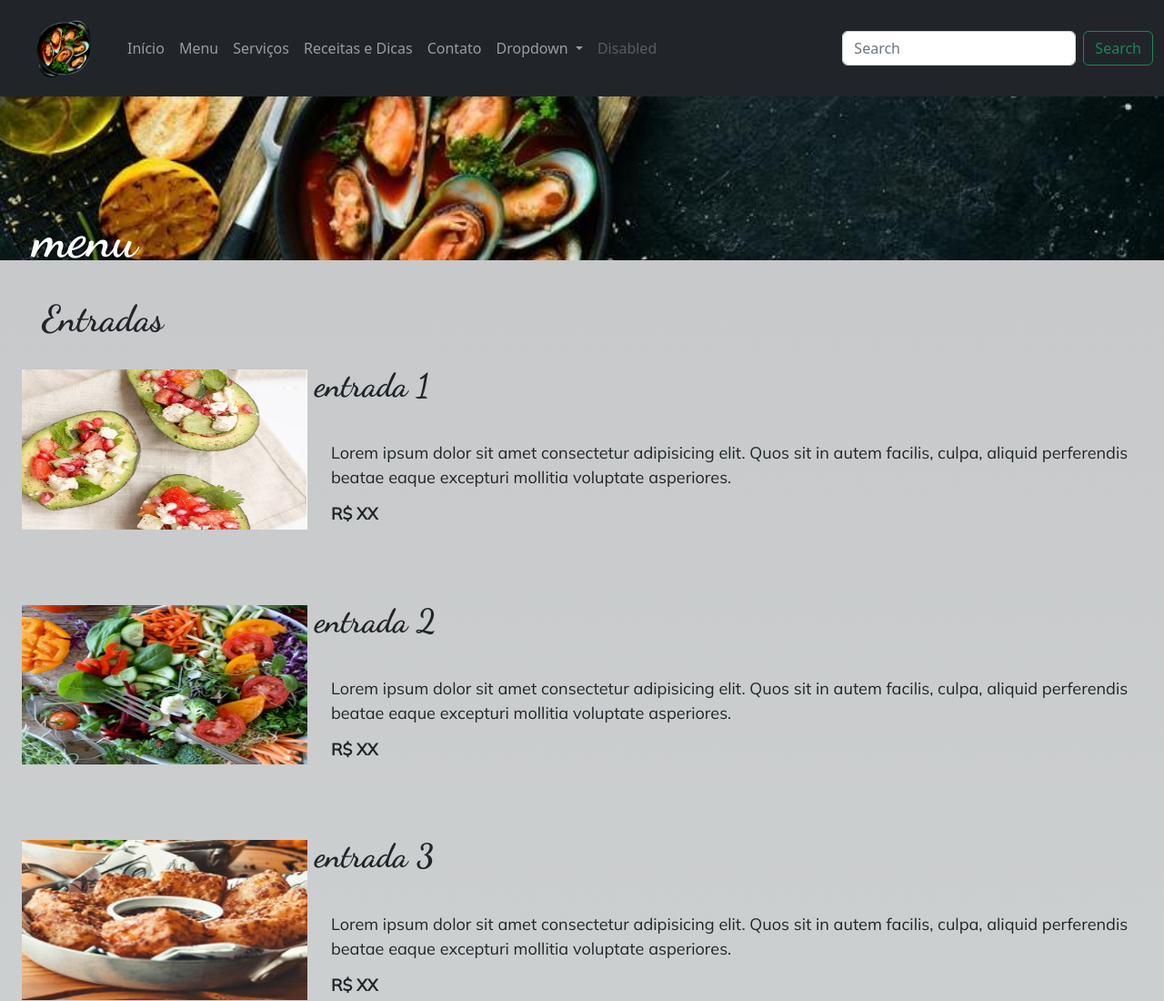
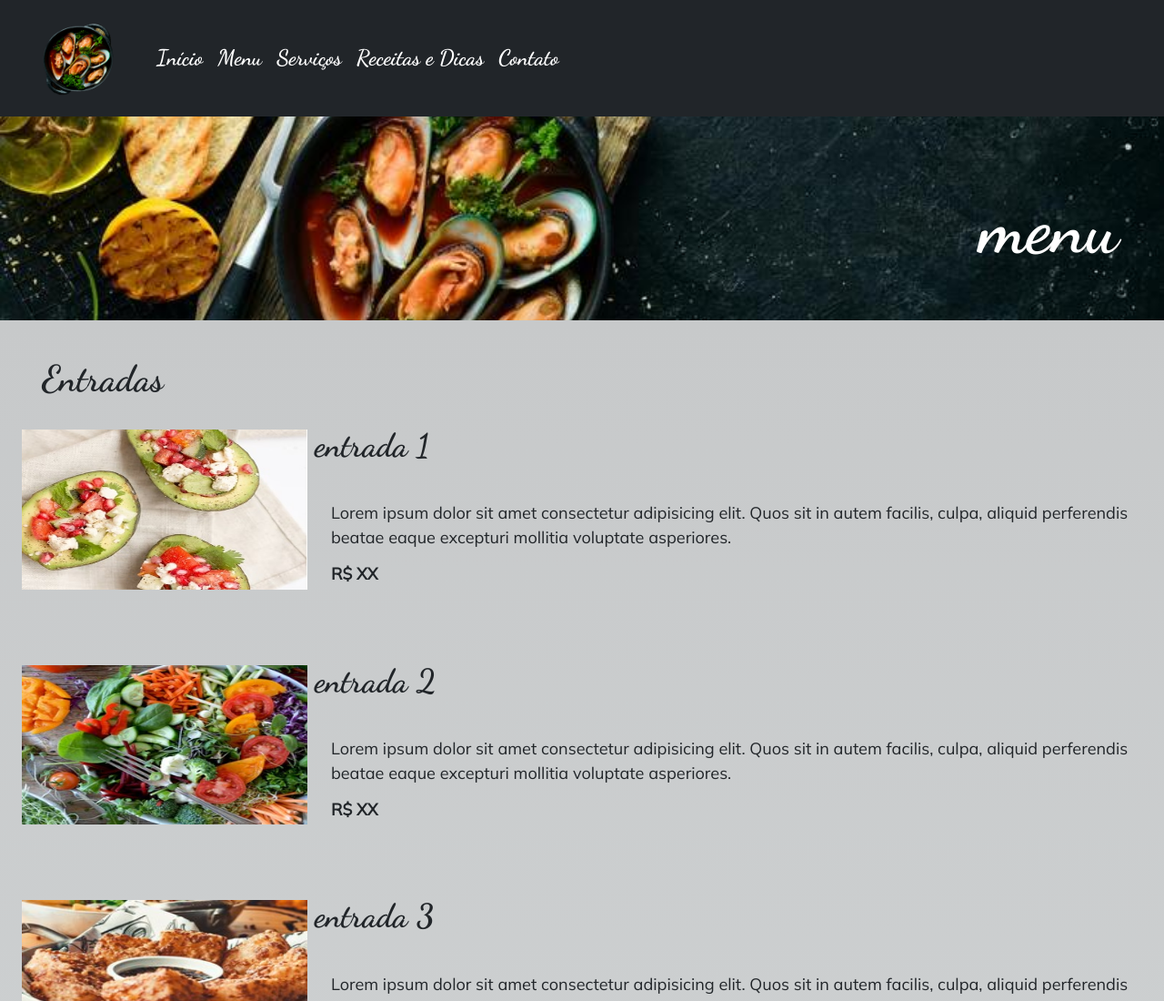
Before and after one commit to crisCintia/site-restaurante, a plain HTML site: page paginas/menu.html in a window 1280 px wide. Shown: the top 1100 px of the page at 91% size. Drawn offline with nearby package versions, Linux system fonts and the light colour scheme.

Commit message:
ajuste do menu e adicao de favicon

```diff
--- a/index.html
+++ b/index.html
@@ -6,36 +6,40 @@
   <meta http-equiv="X-UA-Compatible" content="IE=edge">
   <meta name="viewport" content="width=device-width, initial-scale=1.0">
   <!-- CSS only -->
-    <link href="https://cdn.jsdelivr.net/npm/bootstrap@5.2.2/dist/css/bootstrap.min.css" rel="stylesheet" integrity="sha384-Zenh87qX5JnK2Jl0vWa8Ck2rdkQ2Bzep5IDxbcnCeuOxjzrPF/et3URy9Bv1WTRi" crossorigin="anonymous">
+  <link href="https://cdn.jsdelivr.net/npm/bootstrap@5.2.2/dist/css/bootstrap.min.css" rel="stylesheet"
+    integrity="sha384-Zenh87qX5JnK2Jl0vWa8Ck2rdkQ2Bzep5IDxbcnCeuOxjzrPF/et3URy9Bv1WTRi" crossorigin="anonymous">
   <title>Início | Restaurante aZeiTe</title>
   <link rel="stylesheet" href="./styles/index.css">
+  <link rel="icon" href="/img/logo2.png">
 </head>
 
 <body class="grade">
   <nav class="navbar navbar-expand-md navbar-dark bg-dark">
     <div class="container-fluid">
-              <a href="index.html"><img class="menu__image" src="/img/logo2.png"></a>
-              <button class="navbar-toggler primary" type="button" data-bs-toggle="collapse" data-bs-target="#navbarSupportedContent" aria-controls="navbarSupportedContent" aria-expanded="false" aria-label="Toggle navigation">
+      <a href="/index.html"><img class="menu__image" src="/img/logo2.png"></a>
+      <button class="navbar-toggler primary" type="button" data-bs-toggle="collapse"
+        data-bs-target="#navbarSupportedContent" aria-controls="navbarSupportedContent" aria-expanded="false"
+        aria-label="Toggle navigation">
         <span class="navbar-toggler-icon"></span>
       </button>
       <div class="collapse navbar-collapse" id="navbarSupportedContent">
         <ul class="navbar-nav me-auto mb-2 mb-lg-0">
           <li class="nav-item">
-                    <a class="nav-link " aria-current="page" href="/index.html"">Início</a>
+            <a class="nav-link menu__item" aria-current="page" href="/index.html">Início</a>
+                  </li>
+                  <li class=" nav-item">
+              <a class="nav-link menu__item" href="/paginas/menu.html">Menu</a>
           </li>
           <li class="nav-item">
-                    <a class="nav-link" href="/paginas/menu.html">Menu</a>
+            <a class="nav-link menu__item" href="/paginas/servicos.html">Serviços</a>
           </li>
           <li class="nav-item">
-                    <a class="nav-link" href="/paginas/servicos.html">Serviços</a>
+            <a class="nav-link menu__item" href="/paginas/dicas.html">Receitas e Dicas</a>
           </li>
           <li class="nav-item">
-                    <a class="nav-link" href="/paginas/dicas.html">Receitas e Dicas</a>
+            <a class="nav-link menu__item" href="/paginas/contato.html">Contato</a>
           </li>
-                  <li class="nav-item">
-                    <a class="nav-link" href="/paginas/contato.html">Contato</a>
-                  </li>
-                  <li class="nav-item dropdown">
+          <!--<li class="nav-item dropdown">
                     <a class="nav-link dropdown-toggle" href="#" role="button" data-bs-toggle="dropdown" aria-expanded="false">
                       Dropdown
                     </a>
@@ -53,7 +57,7 @@
                 <form class="d-flex" role="search">
                   <input class="form-control me-2" type="search" placeholder="Search" aria-label="Search">
                   <button class="btn btn-outline-success" type="submit">Search</button>
-                </form>
+                </form>-->
       </div>
     </div>
   </nav>
@@ -76,18 +80,12 @@
     <div class="pratos">
       <h3>Principais Pratos</h3>
       <section class="grade__pratos">
-                    <a href="./paginas/menu.html"><img class="img-fluid"
-                            src="./img/pratos/prato1.jpg" /></a>
-                    <a href="./paginas/menu.html"><img class="img-fluid"
-                            src="./img/pratos/prato5.jpg" /></a>
-                    <a href="./paginas/menu.html"><img class="img-fluid"
-                            src="./img/pratos/prato6.jpg" /></a>
-                    <a href="./paginas/menu.html"><img class="img-fluid"
-                            src="./img/pratos/prato9.jpg" /></a>
-                    <a href="./paginas/menu.html"><img class="img-fluid"
-                            src="./img/pratos/prato11.jpg" /></a>
-                    <a href="./paginas/menu.html"><img class="img-fluid"
-                            src="./img/pratos/prato12.jpg" /></a>
+        <a href="./paginas/menu.html"><img class="img-fluid" src="./img/pratos/prato1.jpg" /></a>
+        <a href="./paginas/menu.html"><img class="img-fluid" src="./img/pratos/prato5.jpg" /></a>
+        <a href="./paginas/menu.html"><img class="img-fluid" src="./img/pratos/prato6.jpg" /></a>
+        <a href="./paginas/menu.html"><img class="img-fluid" src="./img/pratos/prato9.jpg" /></a>
+        <a href="./paginas/menu.html"><img class="img-fluid" src="./img/pratos/prato11.jpg" /></a>
+        <a href="./paginas/menu.html"><img class="img-fluid" src="./img/pratos/prato12.jpg" /></a>
       </section>
     </div>
   </main>
@@ -96,15 +94,13 @@
     <div class="grade__mapa">
       <iframe class="maps"
         src="https://www.google.com/maps/embed?pb=!1m18!1m12!1m3!1d467692.04890389077!2d-46.87550004125816!3d-23.681531439331838!2m3!1f0!2f0!3f0!3m2!1i1024!2i768!4f13.1!3m3!1m2!1s0x94ce448183a461d1%3A0x9ba94b08ff335bae!2zU8OjbyBQYXVsbywgU1A!5e0!3m2!1spt-BR!2sbr!4v1665684922135!5m2!1spt-BR!2sbr"
-                    style="border:0;" allowfullscreen="" loading="lazy"
-                    referrerpolicy="no-referrer-when-downgrade"></iframe>
+        style="border:0;" allowfullscreen="" loading="lazy" referrerpolicy="no-referrer-when-downgrade"></iframe>
       <div class="grade__endereco">
         <p class="endereco__nome">Endereço: Rua Assim Assado, nº 100</p>
         <p class="endereco__nome">Bairro: blah blah</p>
         <p class="endereco__nome">São Paulo - SP</p>
         <p class="endereco__nome">Tel.: (11) 8888-7777</p>
-                    <p class="link__reserva">Entre em contato conosco e faça a sua <a
-                            href="./paginas/contato.html">Reserva!</a></p>
+        <p class="link__reserva">Entre em contato conosco e faça a sua <a href="./paginas/contato.html">Reserva!</a></p>
       </div>
     </div>
   </address>
@@ -118,7 +114,9 @@
     </div>
   </footer>
   <!-- JavaScript Bundle with Popper -->
-    <script src="https://cdn.jsdelivr.net/npm/bootstrap@5.2.2/dist/js/bootstrap.bundle.min.js" integrity="sha384-OERcA2EqjJCMA+/3y+gxIOqMEjwtxJY7qPCqsdltbNJuaOe923+mo//f6V8Qbsw3" crossorigin="anonymous"></script>
+  <script src="https://cdn.jsdelivr.net/npm/bootstrap@5.2.2/dist/js/bootstrap.bundle.min.js"
+    integrity="sha384-OERcA2EqjJCMA+/3y+gxIOqMEjwtxJY7qPCqsdltbNJuaOe923+mo//f6V8Qbsw3"
+    crossorigin="anonymous"></script>
 </body>
 
 </html>
--- a/paginas/menu.html
+++ b/paginas/menu.html
@@ -10,34 +10,36 @@
         integrity="sha384-Zenh87qX5JnK2Jl0vWa8Ck2rdkQ2Bzep5IDxbcnCeuOxjzrPF/et3URy9Bv1WTRi" crossorigin="anonymous">
     <title>Menu | Site Restaurante</title>
     <link rel="stylesheet" href="../styles/menu.css" />
+    <link rel="icon" href="/img/logo2.png">
 </head>
 
 <body class="grade">
-    <div class="container-fluid p-0">
     <nav class="navbar navbar-expand-md navbar-dark bg-dark">
         <div class="container-fluid">
-              <a href="index.html"><img class="menu__image" src="/img/logo2.png"></a>
-              <button class="navbar-toggler primary" type="button" data-bs-toggle="collapse" data-bs-target="#navbarSupportedContent" aria-controls="navbarSupportedContent" aria-expanded="false" aria-label="Toggle navigation">
+            <a href="/index.html"><img class="menu__image" src="/img/logo2.png"></a>
+            <button class="navbar-toggler primary" type="button" data-bs-toggle="collapse"
+                data-bs-target="#navbarSupportedContent" aria-controls="navbarSupportedContent" aria-expanded="false"
+                aria-label="Toggle navigation">
                 <span class="navbar-toggler-icon"></span>
             </button>
             <div class="collapse navbar-collapse" id="navbarSupportedContent">
                 <ul class="navbar-nav me-auto mb-2 mb-lg-0">
                     <li class="nav-item">
-                    <a class="nav-link " aria-current="page" href="/index.html"">Início</a>
+                        <a class="nav-link menu__item" aria-current="page" href="/index.html">Início</a>
                     </li>
                     <li class="nav-item">
-                    <a class="nav-link" href="/paginas/menu.html">Menu</a>
+                        <a class="nav-link menu__item" href="/paginas/menu.html">Menu</a>
                     </li>
                     <li class="nav-item">
-                    <a class="nav-link" href="/paginas/servicos.html">Serviços</a>
+                        <a class="nav-link menu__item" href="/paginas/servicos.html">Serviços</a>
                     </li>
                     <li class="nav-item">
-                    <a class="nav-link" href="/paginas/dicas.html">Receitas e Dicas</a>
+                        <a class="nav-link menu__item" href="/paginas/dicas.html">Receitas e Dicas</a>
                     </li>
                     <li class="nav-item">
-                    <a class="nav-link" href="/paginas/contato.html">Contato</a>
+                        <a class="nav-link menu__item" href="/paginas/contato.html">Contato</a>
                     </li>
-                  <li class="nav-item dropdown">
+                    <!--<li class="nav-item dropdown">
                     <a class="nav-link dropdown-toggle" href="#" role="button" data-bs-toggle="dropdown" aria-expanded="false">
                       Dropdown
                     </a>
@@ -55,7 +57,7 @@
                 <form class="d-flex" role="search">
                   <input class="form-control me-2" type="search" placeholder="Search" aria-label="Search">
                   <button class="btn btn-outline-success" type="submit">Search</button>
-                </form>
+                </form>-->
             </div>
         </div>
     </nav>
@@ -226,7 +228,6 @@
             <a href=""><img src="/img/envio.png"></a>
         </div>
     </footer>
-    </div>
     <!-- JavaScript Bundle with Popper -->
     <script src="https://cdn.jsdelivr.net/npm/bootstrap@5.2.2/dist/js/bootstrap.bundle.min.js"
         integrity="sha384-OERcA2EqjJCMA+/3y+gxIOqMEjwtxJY7qPCqsdltbNJuaOe923+mo//f6V8Qbsw3"
--- a/styles/contato.css
+++ b/styles/contato.css
@@ -27,13 +27,19 @@
   }
 
   header a {
-    color: white;
+    color: #ffffff;
     text-decoration: none;
   }
 
   nav a {
-    color: white;
+    color: #ffffff;
     text-decoration: none;
+  }
+
+  .menu__item {
+    font-family: Dancing Script;
+    font-size: 1.3rem;
+    color: #ffffff;
   }
 
   .cabecalho {
@@ -41,17 +47,17 @@
     background-position: center;
     background-repeat: no-repeat;
     background-size: cover;
-    width: 82.7vh;
+    width: auto;
     height: 26vh;
   }
 
   .cabecalho__title {
     font-family: Dancing Script;
-    font-size: 2.5rem;
+    font-size: 2.2rem;
     text-align: left;
-    color: white;
-    padding-top: 50px;
-    padding-left: 50px;
+    color: #ffffff;
+    padding-top: 2.5em;
+    padding-left: 0.5em;
   }
 
   main h2 {
@@ -139,20 +145,26 @@
 
 @media screen and (min-width: 655px) {
   .menu__image {
-    width: 19.2vh;
-    height: 14.4vh;
+    width: 19vh;
+    height: 14vh;
     display: flex;
     flex-direction: row;
   }
 
   header a {
-    color: white;
+    color: #ffffff;
     text-decoration: none;
   }
 
   nav a {
-    color: white;
+    color: #ffffff;
     text-decoration: none;
+  }
+
+  .menu__item {
+    font-family: Dancing Script;
+    font-size: 1.5rem;
+    color: #ffffff;
   }
 
   .cabecalho {
@@ -161,18 +173,17 @@
     background-repeat: no-repeat;
     background-size: cover;
     width: auto;
-    height: 28.8vh;
+    height: 28vh;
     padding: 10px;
   }
 
   .cabecalho__title {
     font-family: Dancing Script;
-    font-size: 3.75rem;
-    color: white;
-    text-align: right;
-    padding-top: 110px;
-    padding-left: 26px;
-    padding-right: 26px;
+    font-size: 5rem;
+    color: #ffffff;
+    text-align: left;
+    padding-top: 0.8em;
+    padding-left: 0.5em;
   }
 
   main h2 {
--- a/styles/dicas.css
+++ b/styles/dicas.css
@@ -16,13 +16,19 @@
   }
 
   header a {
-    color: white;
+    color: #ffffff;
     text-decoration: none;
   }
 
   nav a {
-    color: white;
+    color: #ffffff;
     text-decoration: none;
+  }
+
+  .menu__item {
+    font-family: Dancing Script;
+    font-size: 1.3rem;
+    color: #ffffff;
   }
 
   .cabecalho {
@@ -36,11 +42,11 @@
 
   .cabecalho h2 {
     font-family: Dancing Script;
-    font-size: 2.5rem;
+    font-size: 2.2rem;
     text-align: left;
-    color: white;
-    padding-top: 50px;
-    padding-left: 40px;
+    color: #ffffff;
+    padding-top: 2.5em;
+    padding-left: 0.5em;
   }
 
   main {
@@ -134,20 +140,26 @@
 
 @media screen and (min-width: 655px) {
   .menu__image {
-    width: 19.2vh;
-    height: 14.4vh;
+    width: 19vh;
+    height: 14vh;
     display: flex;
     flex-direction: row;
   }
 
   header a {
-    color: white;
+    color: #ffffff;
     text-decoration: none;
   }
 
   nav a {
-    color: white;
+    color: #ffffff;
     text-decoration: none;
+  }
+
+  .menu__item {
+    font-family: Dancing Script;
+    font-size: 1.5rem;
+    color: #ffffff;
   }
 
   .cabecalho {
@@ -156,18 +168,17 @@
     background-repeat: no-repeat;
     background-size: cover;
     width: auto;
-    height: 28.8vh;
+    height: 28vh;
     padding: 10px;
   }
 
   .cabecalho h2 {
     font-family: Dancing Script;
-    font-size: 3.75rem;
-    color: white;
+    font-size: 5rem;
+    color: #ffffff;
     text-align: left;
-    padding-top: 110px;
-    padding-left: 26px;
-    padding-right: 26px;
+    padding-top: 0.8em;
+    padding-left: 0.5em;
   }
 
   main {
--- a/styles/index.css
+++ b/styles/index.css
@@ -27,15 +27,22 @@
   }
 
   header a {
-    color: white;
+    color: #ffffff;
     text-decoration: none;
   }
 
   nav a {
-    color: white;
+    color: #ffffff;
     text-decoration: none;
   }
+
   a .nav-link {
+    color: #ffffff;
+  }
+
+  .menu__item {
+    font-family: Dancing Script;
+    font-size: 1.3rem;
     color: #ffffff;
   }
 
@@ -52,9 +59,9 @@
     font-family: Dancing Script;
     font-size: 2.2rem;
     text-align: center;
-    color: white;
-    padding-top: 80px;
-    padding-left: 180px;
+    color: #ffffff;
+    padding-top: 1.8em;
+    padding-left: 4em;
   }
 
   .main {
@@ -213,9 +220,6 @@
 }
 
 @media (min-width: 656px) {
-  .nav-link {
-    color: #ffffff;
-  }
   .grade {
     display: grid;
     grid-template-areas:
@@ -229,18 +233,28 @@
   }
 
   .menu__image {
-    width: 19.2vh;
-    height: 14.4vh;
+    width: 19vh;
+    height: 14vh;
   }
 
   header a {
-    color: white;
+    color: #ffffff;
     text-decoration: none;
   }
 
   nav a {
-    color: white;
+    color: #ffffff;
     text-decoration: none;
+  }
+
+  .nav-link {
+    color: #ffffff;
+  }
+
+  .menu__item {
+    font-family: Dancing Script;
+    font-size: 1.5rem;
+    color: #ffffff;
   }
 
   .cabecalho {
@@ -249,16 +263,16 @@
     background-repeat: no-repeat;
     background-size: cover;
     width: auto;
-    height: 58.24vh;
+    height: 58vh;
   }
 
   .cabecalho__title {
     font-family: Dancing Script;
     font-size: 5rem;
     text-align: center;
-    color: white;
-    padding-top: 125px;
-    padding-left: 400px;
+    color: #ffffff;
+    padding-top: 1.5em;
+    padding-left: 6em;
   }
 
   .main {
--- a/styles/menu.css
+++ b/styles/menu.css
@@ -27,13 +27,19 @@
   }
 
   header a {
-    color: white;
+    color: #ffffff;
     text-decoration: none;
   }
 
   nav a {
-    color: white;
+    color: #ffffff;
     text-decoration: none;
+  }
+
+  .menu__item {
+    font-family: Dancing Script;
+    font-size: 1.3rem;
+    color: #ffffff;
   }
 
   .cabecalho {
@@ -41,7 +47,7 @@
     background-position: center;
     background-repeat: no-repeat;
     background-size: cover;
-    width: 82.7vh;
+    width: auto;
     height: 26vh;
   }
 
@@ -49,9 +55,9 @@
     font-family: Dancing Script;
     font-size: 2.5rem;
     text-align: center;
-    color: white;
-    padding-top: 50px;
-    padding-left: 180px;
+    color: #ffffff;
+    padding-top: 2em;
+    padding-left: 2em;
   }
 
   main {
@@ -166,20 +172,26 @@
 
 @media screen and (min-width: 655px) {
   .menu__image {
-    width: 120px;
-    height: 90px;
+    width: 19vh;
+    height: 14vh;
     display: flex;
     flex-direction: row;
   }
 
   header a {
-    color: white;
+    color: #ffffff;
     text-decoration: none;
   }
 
   nav a {
-    color: white;
+    color: #ffffff;
     text-decoration: none;
+  }
+
+  .menu__item {
+    font-family: Dancing Script;
+    font-size: 1.5rem;
+    color: #ffffff;
   }
 
   .cabecalho {
@@ -188,17 +200,17 @@
     background-repeat: no-repeat;
     background-size: cover;
     width: auto;
-    height: 180px;
+    height: 28vh;
     padding: 10px;
   }
 
   .cabecalho h2 {
     font-family: Dancing Script;
-    font-size: 60px;
-    color: white;
-    text-align: left;
-    padding-top: 110px;
-    padding-left: 26px;
+    font-size: 5rem;
+    color: #ffffff;
+    text-align: right;
+    padding-top: 0.8em;
+    padding-right: 0.5em;
   }
 
   main {
--- a/styles/servico.css
+++ b/styles/servico.css
@@ -27,13 +27,19 @@
   }
 
   header a {
-    color: white;
+    color: #ffffff;
     text-decoration: none;
   }
 
   nav a {
-    color: white;
+    color: #ffffff;
     text-decoration: none;
+  }
+
+  .menu__item {
+    font-family: Dancing Script;
+    font-size: 1.3rem;
+    color: #ffffff;
   }
 
   .cabecalho {
@@ -41,17 +47,17 @@
     background-position: center;
     background-repeat: no-repeat;
     background-size: cover;
-    width: 82.7vh;
+    width: auto;
     height: 26vh;
   }
 
   .cabecalho h2 {
     font-family: Dancing Script;
     font-size: 2.5rem;
-    text-align: center;
-    color: white;
-    padding-top: 50px;
-    padding-left: 240px;
+    text-align: right;
+    color: #ffffff;
+    padding-top: 2.5em;
+    padding-right: 0.5em;
   }
 
   main {
@@ -139,20 +145,26 @@
 
 @media screen and (min-width: 655px) {
   .menu__image {
-    width: 19.2vh;
-    height: 14.4vh;
+    width: 19vh;
+    height: 14vh;
     display: flex;
     flex-direction: row;
   }
 
   header a {
-    color: white;
+    color: #ffffff;
     text-decoration: none;
   }
 
   nav a {
-    color: white;
+    color: #ffffff;
     text-decoration: none;
+  }
+
+  .menu__item {
+    font-family: Dancing Script;
+    font-size: 1.5rem;
+    color: #ffffff;
   }
 
   .cabecalho {
@@ -161,18 +173,17 @@
     background-repeat: no-repeat;
     background-size: cover;
     width: auto;
-    height: 28.8vh;
+    height: 28vh;
     padding: 10px;
   }
 
   .cabecalho h2 {
     font-family: Dancing Script;
-    font-size: 3.75rem;
-    color: white;
+    font-size: 5rem;
+    color: #ffffff;
     text-align: right;
-    padding-top: 110px;
-    padding-left: 26px;
-    padding-right: 26px;
+    padding-top: 0.8em;
+    padding-right: 0.5em;
   }
 
   main {
```
Also changed, not shown: paginas/contato.html (+11 -10 lines), paginas/dicas.html (+15 -13 lines), paginas/servicos.html (+11 -10 lines). Lines whose indentation alone changed are shown as unchanged.
